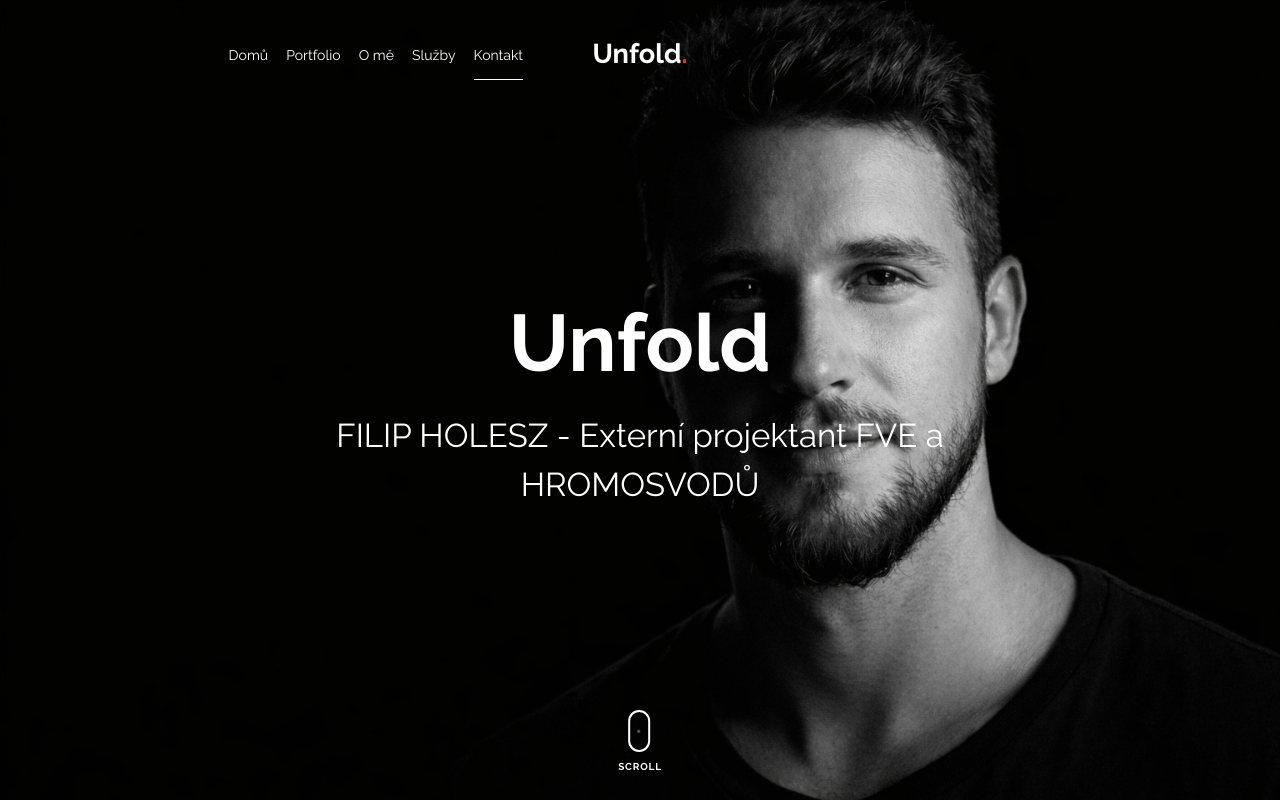
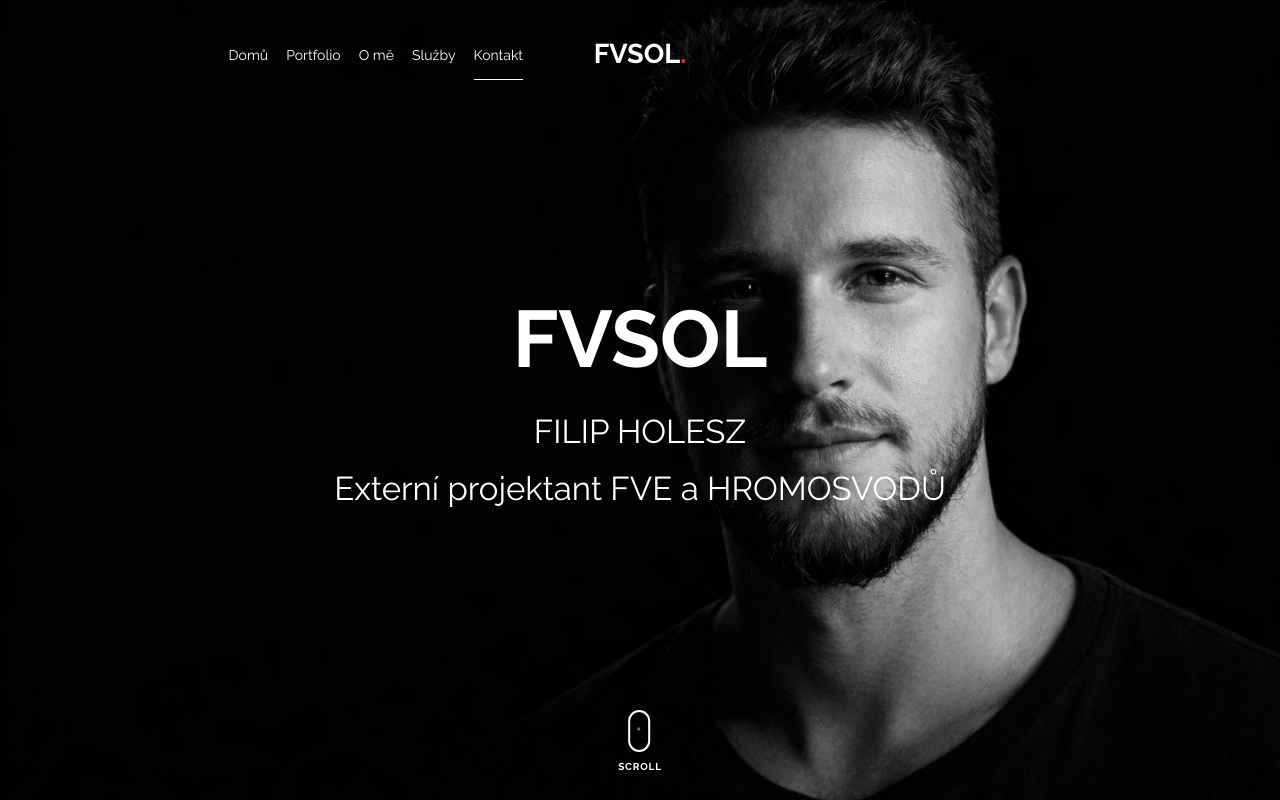
Before and after one commit to fholesz-666/FVSOL, a plain HTML site: page index.html in a window 1280 px wide. Shown: the top 800 px of the page. Drawn offline with nearby package versions, Linux system fonts and the light colour scheme; files whose address does not match are found by name.

Commit message:
Aktualizace všech souborů

```diff
--- a/css/style.css
+++ b/css/style.css
@@ -58,7 +58,7 @@ a, a:hover {
 }
 
 .unslate_co--site-inner {
-  margin-bottom: 400px;
+  margin-bottom: 10lo0px;
   position: relative;
   width: 100%;
   z-index: 1;
--- a/index.html
+++ b/index.html
@@ -82,7 +82,7 @@
               </ul>
             </div>
             <div class="site-logo pos-absolute">
-              <a href="index.html" class="unslate_co--site-logo">Unfold<span>.</span></a>
+              <a href="index.html" class="unslate_co--site-logo">FVSOL<span>.</span></a>
             </div>
             <div class="col-md-5 text-right text-lg-left">
               <ul class="site-nav-ul js-clone-nav text-left d-none d-lg-inline-block">
@@ -104,8 +104,9 @@
           <div class="row align-items-center">
 
             <div class="col-md-7 mx-auto text-center">
-              <h1 class="heading gsap-reveal-hero">Unfold</h1>
-              <h2 class="subheading gsap-reveal-hero">FILIP HOLESZ -      Externí projektant FVE a HROMOSVODŮ </h2>
+              <h1 class="heading gsap-reveal-hero">FVSOL</h1>
+              <h2 class="subheading gsap-reveal-hero">FILIP HOLESZ</h2>
+              <h2 class="subheading gsap-reveal-hero">Externí projektant FVE a HROMOSVODŮ </h2>
             </div>
 
           </div>
@@ -317,7 +318,7 @@
             <div class="col-6 col-sm-6 mb-5 mb-lg-0 col-md-6 col-lg-3" data-aos="fade-up" data-aos-delay="300">
               <div class="counter-v1 text-center">
                 <span class="number-wrap">
-                  <span class="number number-counter" data-number="1">11</span>
+                  <span class="number number-counter" data-number="11">1</span>
                   <span class="append-text">Týdnů</span>
                 </span>
                 <span class="counter-label">Nadstandardní dokumenty</span>
--- a/js/main.js
+++ b/js/main.js
@@ -365,7 +365,7 @@ var counter = function() {
             current++;
             if(current > end) current = 0;
             $this.text(current);
-          }, 100); // rychlost loopu, každých 50ms přičítá 1
+          }, 100); // rychlost loopu, každých 150ms přičítá 1
         }
 
       });
```
Also changed, not shown: images/about_me_pic2.jpg, 1 other file.
